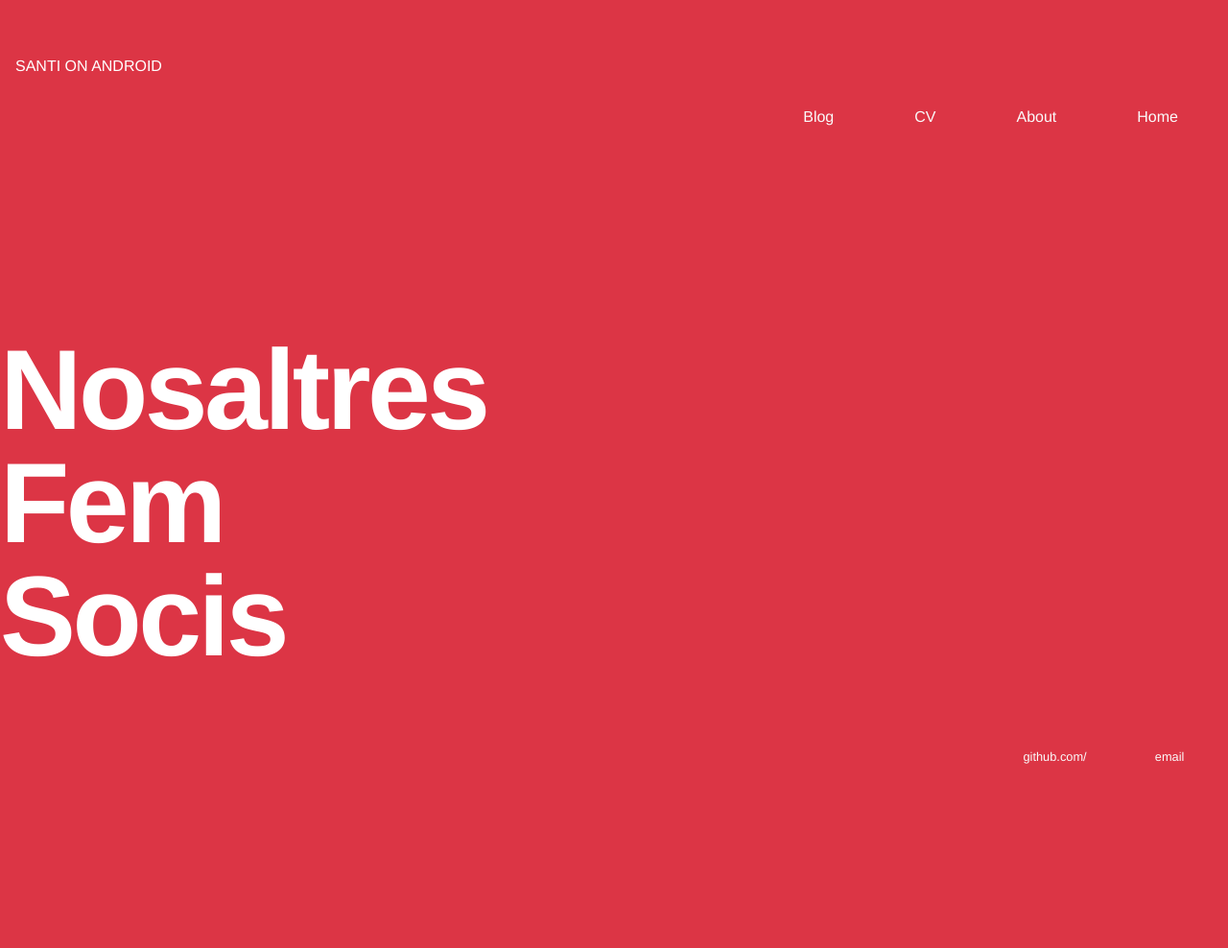
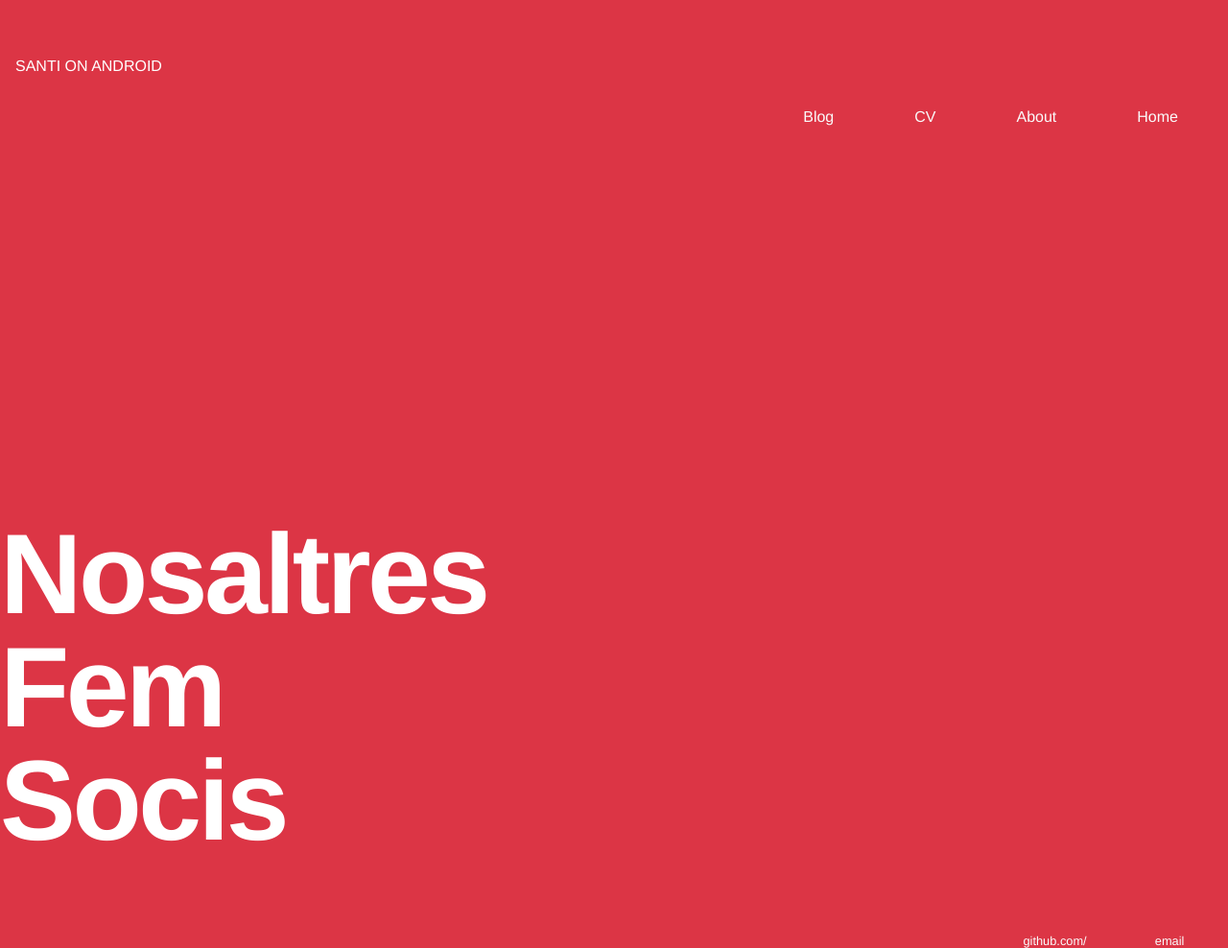
Before and after one commit to SantiOnAndroid/SantiOnAndroid.github.io, a Jekyll site: the page built from index.html, in a window 1280 px wide. Shown: the whole page at 96% size. Built offline with Jekyll 4.4.1, drawn with Linux system fonts in a browser that asks for light colours; some web fonts are replaced; before the commit the page ends 900 px from its top, so only the background shows below that.

Commit message:
modificant titolj

```diff
--- a/css/main.css
+++ b/css/main.css
@@ -14,7 +14,8 @@
 }
 #slide {
 
-    margin-left: 2em;
+    margin-left: 12em;
+    margin-top: 12em;
 
 
 }
```
